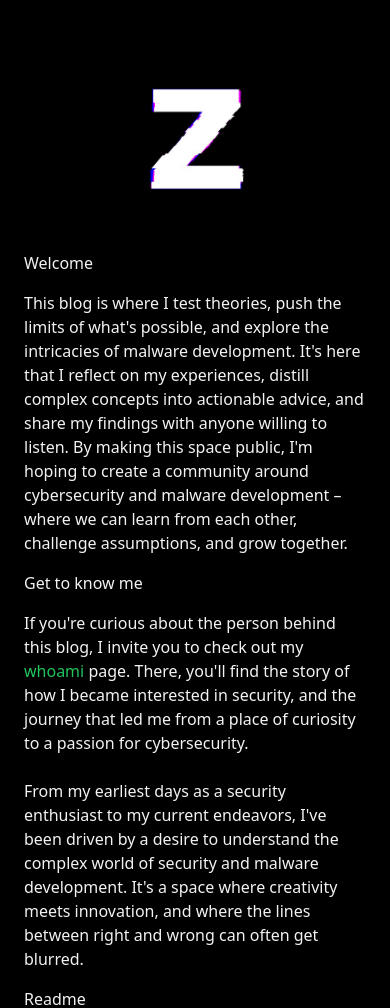
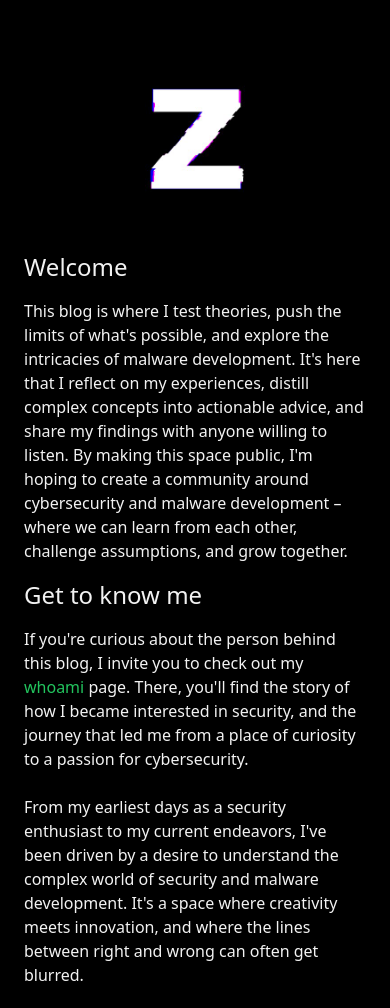
Before and after one commit to zurtix/zurtix.github.io, an Astro site: page / in a window 390 px wide. Shown: the part 85-1093 px from the top of the page. Built offline with nearby package versions, Linux system fonts and the light colour scheme; Astro itself is replaced by a stand-in of ours.

Commit message:
Fixed font sizing

```diff
--- a/src/pages/index.astro
+++ b/src/pages/index.astro
@@ -18,25 +18,25 @@ import { SITE_TITLE, SITE_DESCRIPTION } from '../consts';
       <div class="w-full flex justify-center">
         <img width={400} src="/z.jpg"/>
       </div>
-      <h3 class="md:text-2xl text-md">Welcome</h3>
+      <h3 class="text-2xl">Welcome</h3>
       <p>
         This blog is where I test theories, push the limits of what's possible, and explore the intricacies of malware development.
         It's here that I reflect on my experiences, distill complex concepts into actionable advice, and share my findings with anyone willing to listen.
         By making this space public, I'm hoping to create a community around cybersecurity and malware development – where we can learn from each other, challenge assumptions, and grow together.
       </p>
-      <h3 class="md:text-2xl text-md">Get to know me</h3>
+      <h3 class="text-2xl">Get to know me</h3>
       <p>
         If you're curious about the person behind this blog, I invite you to check out my <a class="text-primary" href="/about">whoami</a> page.
         There, you'll find the story of how I became interested in security, and the journey that led me from a place of curiosity to a passion for cybersecurity.<br/><br/>
         From my earliest days as a security enthusiast to my current endeavors, I've been driven by a desire to understand the complex world of security and malware development.
         It's a space where creativity meets innovation, and where the lines between right and wrong can often get blurred.
       </p>
-      <h3 class="md:text-2xl text-md">Readme</h3>
+      <h3 class="text-2xl">Readme</h3>
       <p>
         If you're looking for a glimpse into my thought process, or simply want to see what's been cooking in my digital brain, then you've come to the right place!
         Browse through my <a class="text-primary" href="/blog">blog</a> posts to discover my latest ideas, projects I'm working on, and maybe even some ramblings of thoughts that have occurred to me.
       </p>
-      <h3 class="md:text-2xl text-md">What you'll find here</h3>
+      <h3 class="text-2xl">What you'll find here</h3>
       <p>This space is where I experiment, create, and share my thoughts on various topics that interest me. As you explore the digital landscape here, you might stumble upon:</p>
       <ul class="">
         <li><b>Code & Development</b> : Expect to find snippets of code in languages like Rust, C, and C++, with a strong bias towards Rust – I simply love it! You'll also see examples of malware development and related work.</li>
@@ -44,7 +44,7 @@ import { SITE_TITLE, SITE_DESCRIPTION } from '../consts';
         <li><b>Project Updates & Development</b> : As new projects take shape or existing ones evolve, you'll see updates on their progress here. From prototypes to fully-fledged tools, I'll share my journey and invite your feedback.</li>
         <li><b>Idea Generation & Discussion</b> : This is a space where ideas are born, nurtured, or simply shared for discussion. Sometimes it's just me thinking out loud, other times it might spark interesting conversations with you.</li>
       </ul>
-      <h3 class="md:text-2xl text-md">Disclaimer</h3>
+      <h3 class="text-2xl">Disclaimer</h3>
       <p>
         The information and content provided in this collection of my workings are for informational and ethical purposes only and are intended to be used as a general resource or educational tool.
         By reading and using the information contained in this collection of work, you acknowledge that,
```
